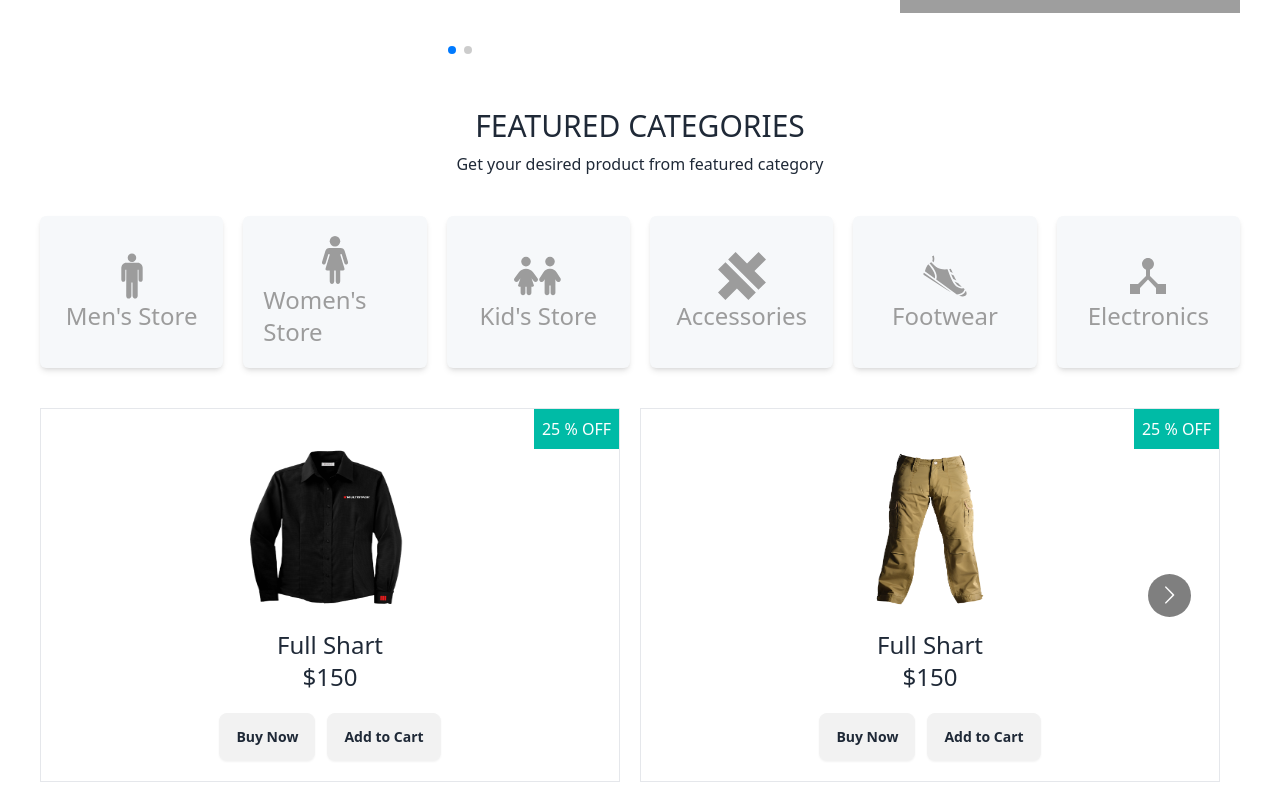
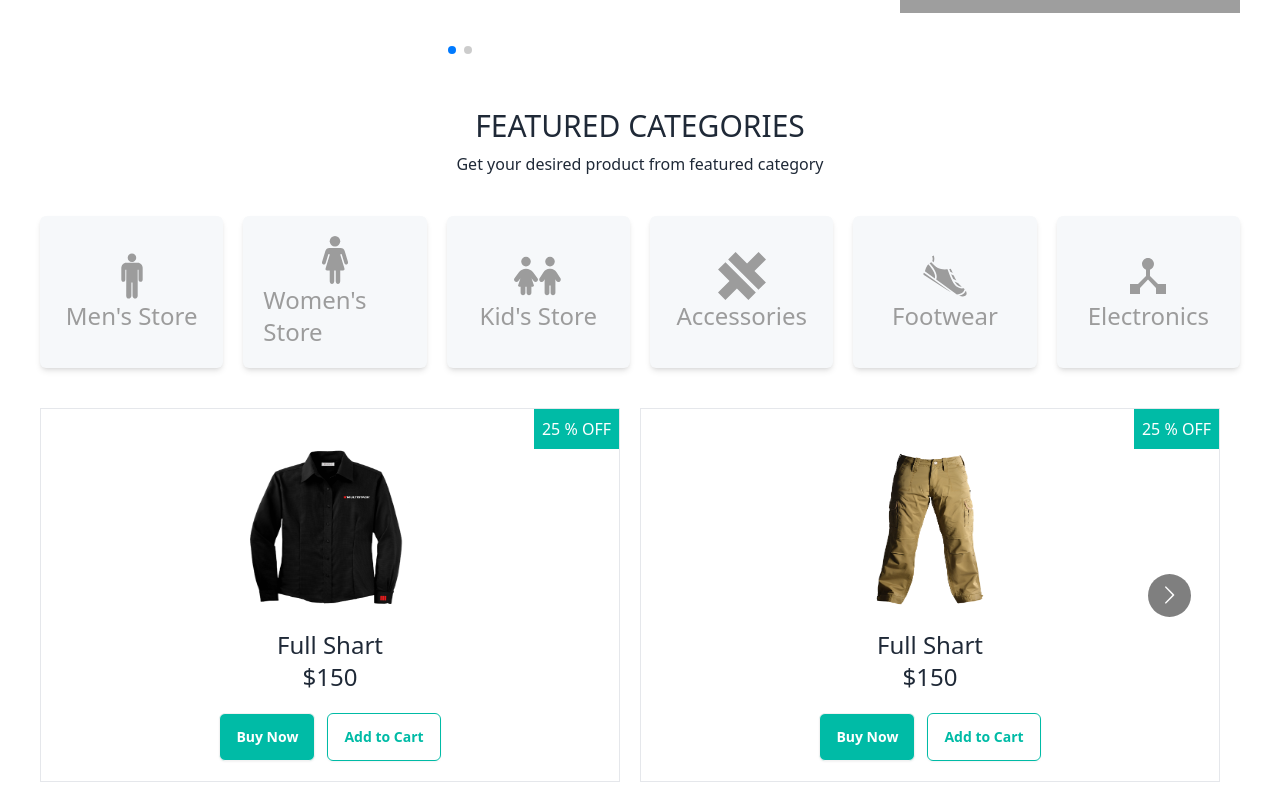
Before and after one commit to kalidashodekare14/QuickShop-Client, a React (Vite) app: page / in a window 1280 px wide. Shown: the part 682-1482 px from the top of the page. Built offline with nearby package versions, Linux system fonts and the light colour scheme; grey boxes are pictures that could not be loaded.

Commit message:
Card Update For Home Page

```diff
--- a/src/Components/ReadyOrderBanner/ReadyOrderBanner.jsx
+++ b/src/Components/ReadyOrderBanner/ReadyOrderBanner.jsx
@@ -47,8 +47,8 @@ const ReadyOrderBanner = () => {
                     <p>$150</p>
                 </div>
                 <div className="flex items-center gap-3 mt-5">
-                    <button className="btn">Buy Now</button>
-                    <button className="btn">Add to Cart</button>
+                    <button className="btn bg-[#00bba6] text-white rounded-md">Buy Now</button>
+                    <button className="btn border  border-[#00bba6] bg-opacity-0 hover:bg-[#00bba6] hover:text-white duration-500 text-[#00bba6] rounded-md">Add to Cart</button>
                 </div>
             </div>
             {/* card 2 */}
@@ -64,8 +64,8 @@ const ReadyOrderBanner = () => {
                     <p>$150</p>
                 </div>
                 <div className="flex items-center gap-3 mt-5">
-                    <button className="btn">Buy Now</button>
-                    <button className="btn">Add to Cart</button>
+                    <button className="btn bg-[#00bba6] text-white rounded-md">Buy Now</button>
+                    <button className="btn border  border-[#00bba6] bg-opacity-0 hover:bg-[#00bba6] hover:text-white duration-500 text-[#00bba6] rounded-md">Add to Cart</button>
                 </div>
             </div>
             {/* card 3 */}
@@ -81,8 +81,8 @@ const ReadyOrderBanner = () => {
                     <p>$150</p>
                 </div>
                 <div className="flex items-center gap-3 mt-5">
-                    <button className="btn">Buy Now</button>
-                    <button className="btn">Add to Cart</button>
+                    <button className="btn bg-[#00bba6] text-white rounded-md">Buy Now</button>
+                    <button className="btn border  border-[#00bba6] bg-opacity-0 hover:bg-[#00bba6] hover:text-white duration-500 text-[#00bba6] rounded-md">Add to Cart</button>
                 </div>
             </div>
             {/* card 4 */}
@@ -98,8 +98,8 @@ const ReadyOrderBanner = () => {
                     <p>$150</p>
                 </div>
                 <div className="flex items-center gap-3 mt-5">
-                    <button className="btn">Buy Now</button>
-                    <button className="btn">Add to Cart</button>
+                    <button className="btn bg-[#00bba6] text-white rounded-md">Buy Now</button>
+                    <button className="btn border  border-[#00bba6] bg-opacity-0 hover:bg-[#00bba6] hover:text-white duration-500 text-[#00bba6] rounded-md">Add to Cart</button>
                 </div>
             </div>
             {/* card 6 */}
@@ -115,8 +115,8 @@ const ReadyOrderBanner = () => {
                     <p>$150</p>
                 </div>
                 <div className="flex items-center gap-3 mt-5">
-                    <button className="btn">Buy Now</button>
-                    <button className="btn">Add to Cart</button>
+                    <button className="btn bg-[#00bba6] text-white rounded-md">Buy Now</button>
+                    <button className="btn border  border-[#00bba6] bg-opacity-0 hover:bg-[#00bba6] hover:text-white duration-500 text-[#00bba6] rounded-md">Add to Cart</button>
                 </div>
             </div>
             {/* card 7 */}
@@ -132,8 +132,8 @@ const ReadyOrderBanner = () => {
                     <p>$150</p>
                 </div>
                 <div className="flex items-center gap-3 mt-5">
-                    <button className="btn">Buy Now</button>
-                    <button className="btn">Add to Cart</button>
+                    <button className="btn bg-[#00bba6] text-white rounded-md">Buy Now</button>
+                    <button className="btn border  border-[#00bba6] bg-opacity-0 hover:bg-[#00bba6] hover:text-white duration-500 text-[#00bba6] rounded-md">Add to Cart</button>
                 </div>
             </div>
             {/* card 8 */}
@@ -149,8 +149,8 @@ const ReadyOrderBanner = () => {
                     <p>$150</p>
                 </div>
                 <div className="flex items-center gap-3 mt-5">
-                    <button className="btn">Buy Now</button>
-                    <button className="btn">Add to Cart</button>
+                    <button className="btn bg-[#00bba6] text-white rounded-md">Buy Now</button>
+                    <button className="btn border  border-[#00bba6] bg-opacity-0 hover:bg-[#00bba6] hover:text-white duration-500 text-[#00bba6] rounded-md">Add to Cart</button>
                 </div>
             </div>
             {/* card 9 */}
@@ -166,8 +166,8 @@ const ReadyOrderBanner = () => {
                     <p>$150</p>
                 </div>
                 <div className="flex items-center gap-3 mt-5">
-                    <button className="btn">Buy Now</button>
-                    <button className="btn">Add to Cart</button>
+                    <button className="btn bg-[#00bba6] text-white rounded-md">Buy Now</button>
+                    <button className="btn border  border-[#00bba6] bg-opacity-0 hover:bg-[#00bba6] hover:text-white duration-500 text-[#00bba6] rounded-md">Add to Cart</button>
                 </div>
             </div>
         </Carousel>
```
